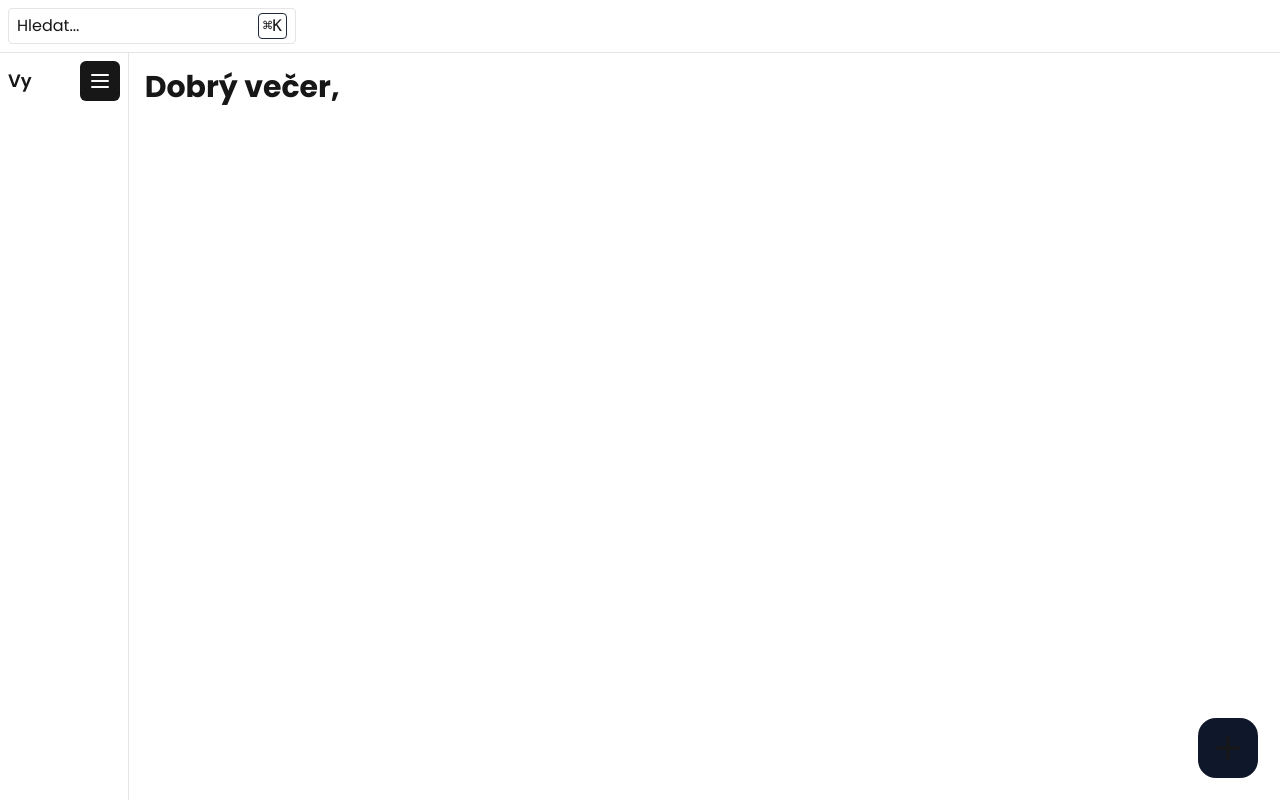
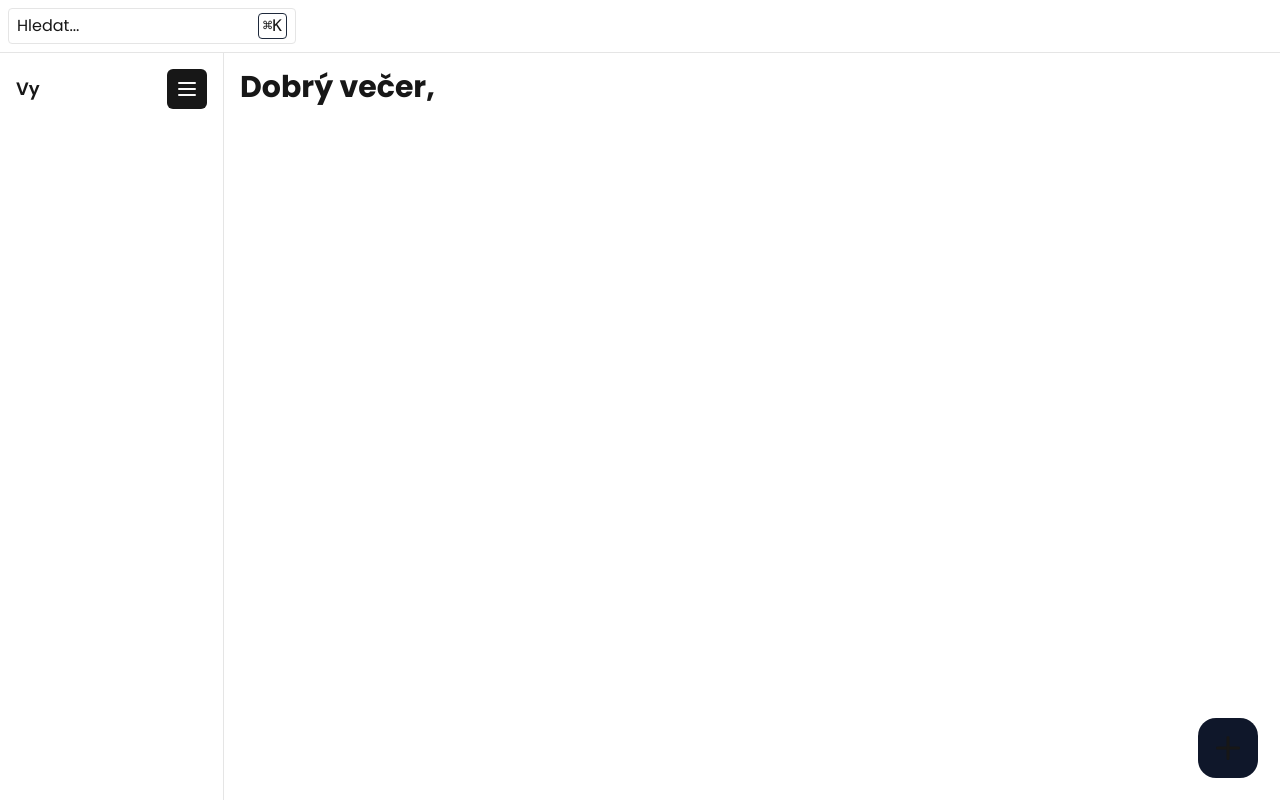
Before and after one commit to KoblizekXD/Notecz, a Next.js app: page /home in a window 1280 px wide. Built offline with nearby package versions, Linux system fonts and the light colour scheme.

Commit message:
Fix transition in sidebar

```diff
--- a/src/app/home/page.tsx
+++ b/src/app/home/page.tsx
@@ -18,9 +18,7 @@ import {
 
 import {
   Command,
-  CommandEmpty,
   CommandGroup,
-  CommandInput,
   CommandItem,
   CommandList,
 } from '@/components/ui/command';
@@ -68,8 +66,8 @@ function SideBar() {
   const [shown, setShown] = React.useState(true);
 
   return (
-    <div className={`h-full border-r ease-in-out delay-500 transition-transform ${shown ? 'translate-x-0' : '-translate-x-full'}`}>
-      <div className='flex p-2 gap-x-12 items-center'>
+    <div className={`h-full border-r ease-in-out transition-[width] duration-300 overflow-hidden ${!shown ? 'w-0' : 'w-56'}`}>
+      <div className='flex p-4 gap-x-12 justify-between items-center'>
         <h1 className='font-semibold text-lg'>Vy</h1>
         <Button onClick={() => setShown(false)} size={'icon'}>
           <Menu />
--- a/tailwind.config.ts
+++ b/tailwind.config.ts
@@ -57,6 +57,9 @@ const config: Config = {
         sm: 'calc(var(--radius) - 4px)',
       },
     },
+    transitionProperty: {
+      'width': 'width'
+    }
   },
   plugins: [require('tailwindcss-animate')],
 };
```
